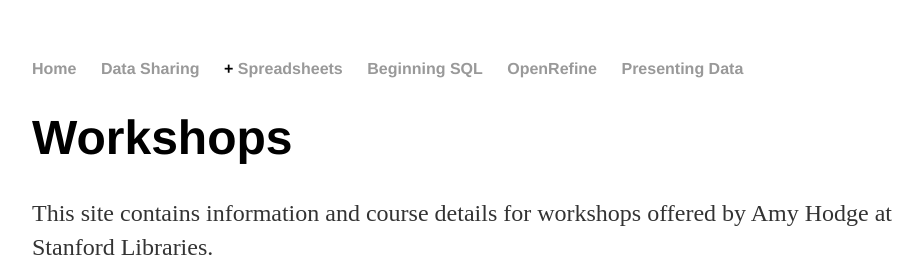
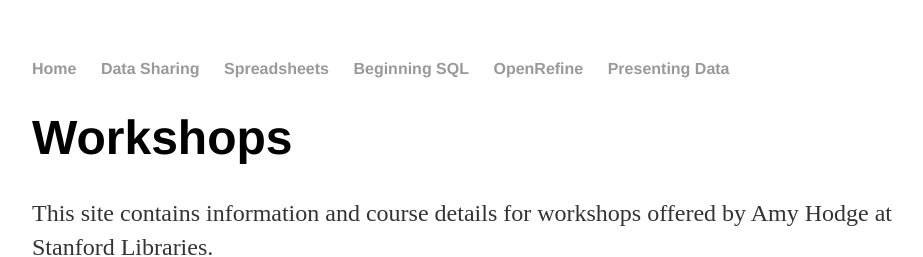
Before and after one commit to theduffreport/amyehodge.github.io, a Jekyll site: the page built from index.html, in a window 1280 px wide. Shown: the top 257 px of the page, without its empty margins (160-1083 px from the left). Built offline with Jekyll 4.4.1, drawn with Linux system fonts in a browser that asks for light colours.

Commit message:
removed errant "+"

```diff
--- a/_layouts/default.html
+++ b/_layouts/default.html
@@ -10,7 +10,7 @@
 	    		<ul>
 	        	<li><a href="/">Home</a></li>
  	        	<li><a href="/datasharing">Data Sharing</a></li>
-+        		<li><a href="/spreadsheets">Spreadsheets</a></li>
+        		<li><a href="/spreadsheets">Spreadsheets</a></li>
          		<li><a href="/beginningsql">Beginning SQL</a></li>
          		<li><a href="/openrefine">OpenRefine</a></li>
          		<li><a href="/presentingdata">Presenting Data</a></li>
```
